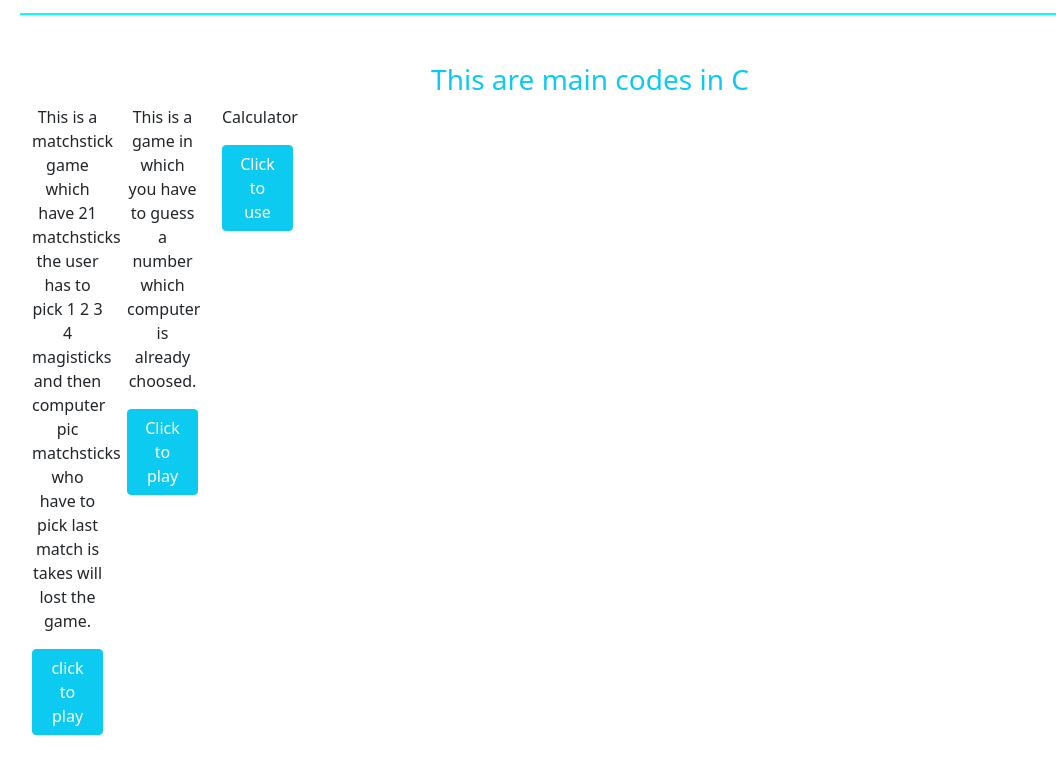
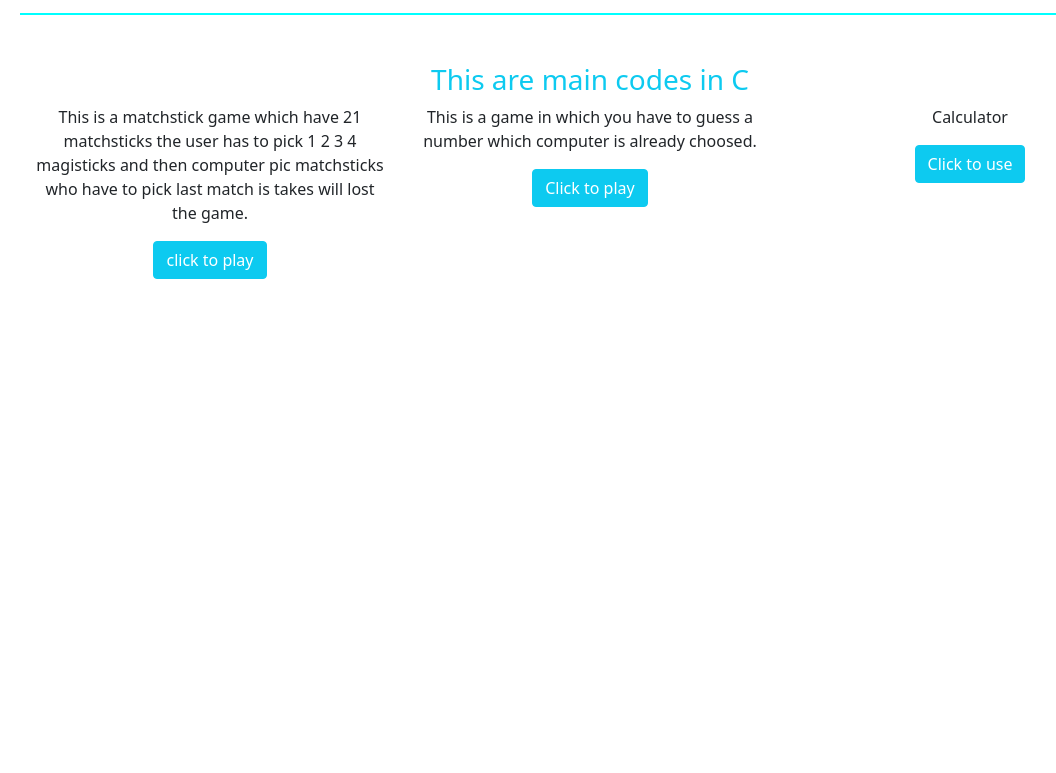
Before and after one commit to Kashaf25119/C_language, a plain HTML site: page index.html in a window 1280 px wide. Shown: the part 99-872 px from the top of the page, without its empty margins (50-1106 px from the left). After the commit the page ends 800 px from the top, so only its background shows below. Drawn offline with nearby package versions, Linux system fonts and the light colour scheme.

Commit message:
Update index.html

```diff
--- a/index.html
+++ b/index.html
@@ -22,19 +22,19 @@
     <div class="container text-center my-5">
         <h3 class="text-center text-info">This are main codes in C</h3>
         <div class="row">
-            <div class="col col-sm-1 col-md-1 mb-2">
+            <div class="col mb-2">
                     <p>This is a matchstick game which have 21 matchsticks the user has to pick 1 2 3 4 magisticks and then computer pic matchsticks who have to pick last match is takes will lost the game.</p>
                     <button class="btn btn-info" >
                         <a href="match.c" class="text-white click">click to play</a>
                     </button>
             </div>
-            <div class="col col-sm-1 col-md-1mb-2">
+            <div class="col mb-2">
                 <p>This is a game in which you have to guess a number which computer is already choosed.</p>
                <button class="btn btn-info" >
                    <a href="Guess.c" class="text-white click">Click to play</a>
                </button>
             </div>
-            <div class="col col-sm-1 col-md-1 mb-2">
+            <div class="col mb-2">
                 <p>Calculator </p>
                 <button class="btn btn-info" >
                     <a href="calculate.c" class="text-white click">Click to use</a>
```
